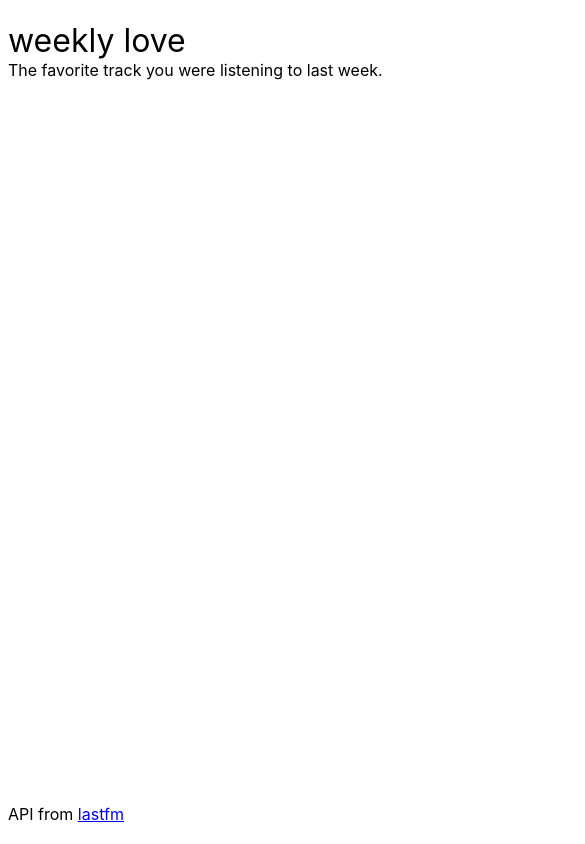
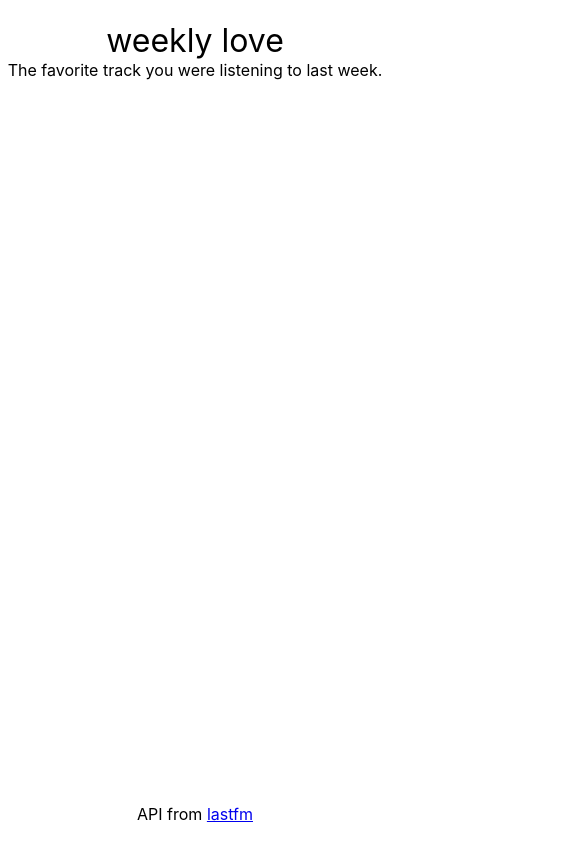
Before and after one commit to crashuniverse/weekly-love, a React app: page /users/1 in a window 390 px wide. Shown: the top 844 px of the page, 585 px wide, since content can reach past the window. Built offline with nearby package versions, Linux system fonts and the light colour scheme; no server answers.

Commit message:
add responsive utilities for mobile first design

```diff
--- a/index.html
+++ b/index.html
@@ -2,6 +2,7 @@
 <html lang="en">
 <head>
 <title>Weekly Love</title>
+<meta name="viewport" content="width=device-width, initial-scale=1">
 </head>
 <body>
 <div id="root"></div>
--- a/src/index.scss
+++ b/src/index.scss
@@ -1,13 +1,21 @@
 body {
+  margin: 0;
+  padding: 0;
   font-family: -apple-system, BlinkMacSystemFont,
     "Segoe UI", "Roboto", "Oxygen", "Ubuntu", "Cantarell",
     "Fira Sans", "Droid Sans", "Helvetica Neue",
     sans-serif;
 }
 
+$MIN_WIDTH_PHONE: '415px';
+
 .container {
-  width: 900px;
   margin: 0 auto;
+  text-align: center;
+  @media only screen and (min-width: $MIN_WIDTH_PHONE) {
+    width: 900px;
+    text-align: left;
+  }
 }
 
 header {
@@ -24,7 +32,7 @@
   display: flex;
   flex-direction: column;
 
-  @media only screen and (min-width: 321px) {
+  @media only screen and (min-width: $MIN_WIDTH_PHONE) {
     display: flex;
     flex-direction: row;
   }
@@ -52,7 +60,12 @@
 }
 
 footer {
+  width: 100%;
   position: absolute;
   bottom: 0;
   padding: 20px 0;
+  text-align: center;
+  @media only screen and (min-width: $MIN_WIDTH_PHONE) {
+    text-align: left;
+  }
 }
```
